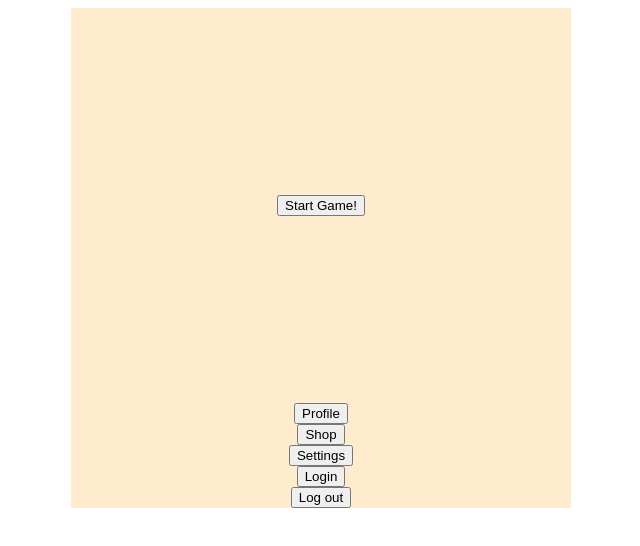
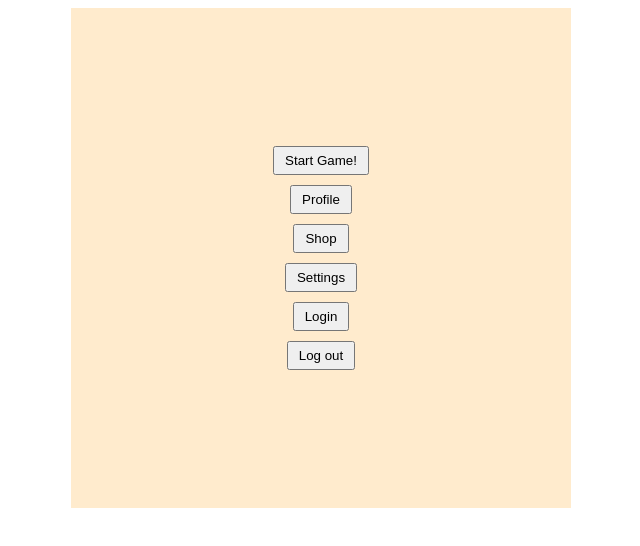
Before and after one commit to colinl13/Webware-ISP, a plain HTML site: page public/index.html in a window 1280 px wide. Shown: the whole page, without its empty margins (319-959 px from the left). Drawn offline with Linux system fonts and the light colour scheme; no server answers.

Commit message:
made buttons centered in start menu box and added comments to code

```diff
--- a/public/index.html
+++ b/public/index.html
@@ -9,12 +9,14 @@
 
 <body>
     <div id="start_menu">
+        <div id="button_container"></div>
             <button id="start_button">Start Game!</button>
             <button id="profile">Profile</button> <!-- to be implemented later -->
             <button id="shop">Shop</button> <!-- to be implemented later -->
             <button id="settings">Settings</button> <!-- to be implemented later -->
             <button id="login_button">Login</button>
             <button id="logout_button">Log out</button>
+        </div>
     </div>
 
     <div id="floor"></div>
--- a/public/main.css
+++ b/public/main.css
@@ -34,6 +34,40 @@
     align-items: center;
 }
 
+#button_container {
+    display: flex;
+    flex-direction: column;
+    justify-content: center;
+    align-items: center;
+    gap: 10px; /* Adjust the gap between buttons as needed */
+}
+
 #start_button {
-    margin:auto;
+    padding: 5px 10px;
+    margin:5px;
 }
+
+#login_button {
+    padding: 5px 10px;
+    margin:5px;
+}
+
+#logout_button {
+    padding: 5px 10px;
+    margin:5px;
+}
+
+#profile {
+    padding:5px 10px;
+    margin:5px;
+}
+
+#shop {
+    padding: 5px 10px;
+    margin:5px;
+}
+
+#settings {
+    padding: 5px 10px;
+    margin:5px;
+}
--- a/public/main.js
+++ b/public/main.js
@@ -4,6 +4,7 @@ const startMenu = document.getElementById("start_menu")
 // variable to determine whether start menu is shown or not
 let showStartMenu = false
 
+// Moved these to global scope so they can be accessed in all functions
 const player = document.getElementById("player");
 const door = document.getElementById("door");
 const floor = document.getElementById("floor")
@@ -29,6 +30,7 @@ const initStartMenu = function() {
         }
     )
 
+    // Determines whether to show login or logout button
     fetch('/api/auth-status')
     .then(r => r.json())
     .then(({ authenticated }) => {
@@ -155,20 +157,20 @@ const initGame = function () {
         } else {
             door.style.backgroundColor = "black"
         }
-        // if (isColliding(playerRect,doorRect) && keys["SpaceBar"]){
-        //     showStartMenu = true;
-        // }
 
         requestAnimationFrame(update)
     }
-    if (showStartMenu) {
-        startMenu.style.display = "inline"
-        return
-    }
+    // If you are reading this, I will explain this part at our meeting!
+    // Also please show me how to use the keys[x] syntax]
+    // if (showStartMenu) {
+    //     startMenu.style.display = "inline"
+    //     return
+    // }
     update()
 }
 
 window.onload = function () {
+    // Show start menu on load
     initStartMenu()
     // initGame()
 }
```
Lines whose indentation alone changed are shown as unchanged.
